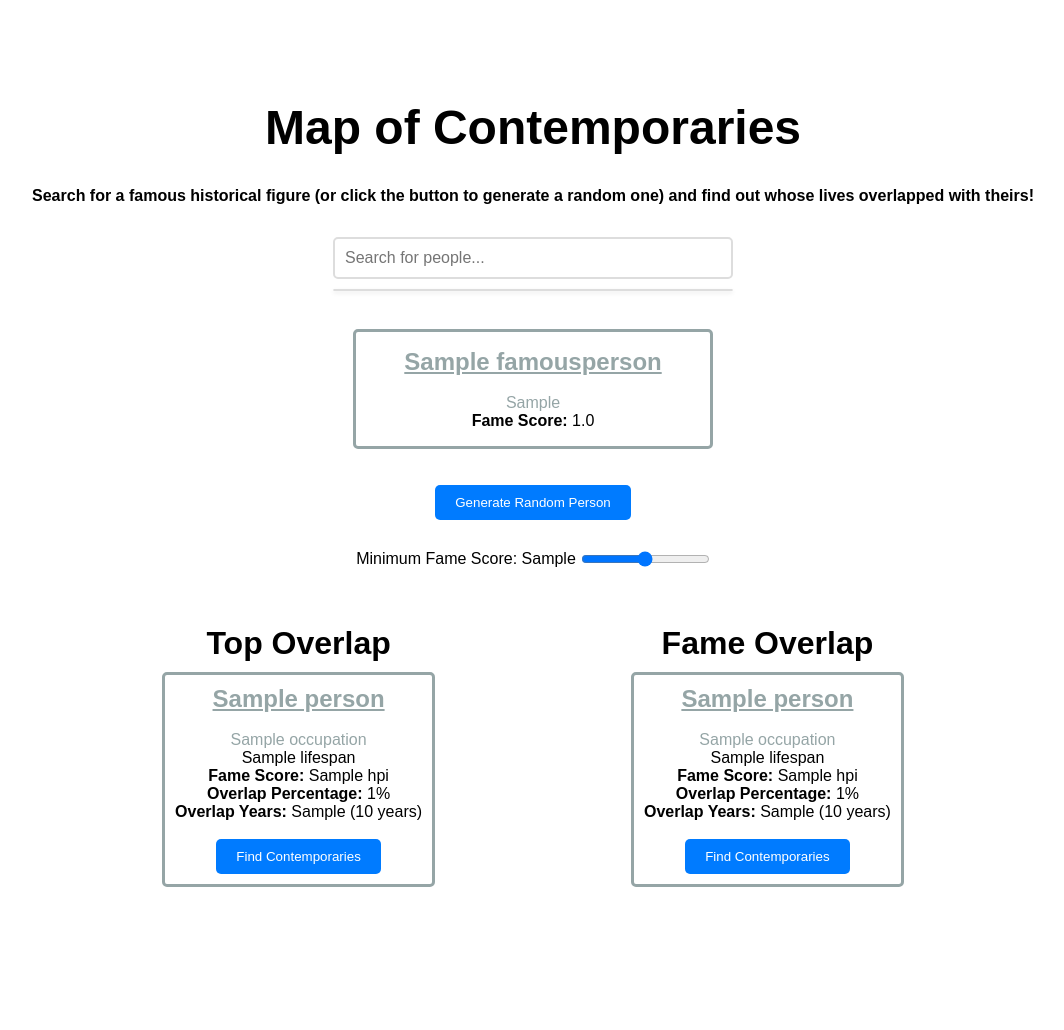
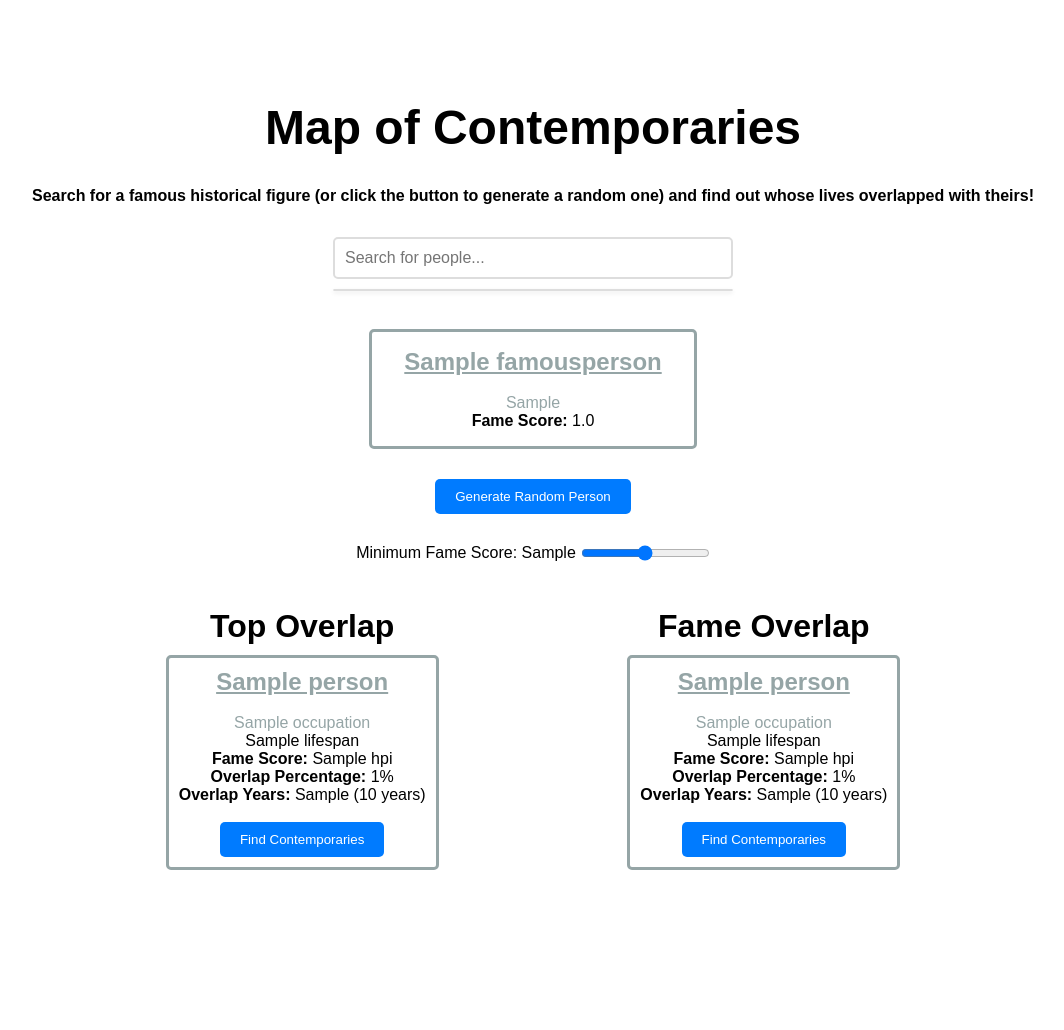
Before and after one commit to Jonathan-Heaney/moc-railway, a Django app: template contemporaries/templates/contemporaries/index.html in a window 1280 px wide. Shown: the whole page, without its empty margins (107-1171 px from the left). After the commit the page ends 870 px from the top, so only its background shows below. Run offline with Django 5.2, Linux system fonts and the light colour scheme; tables that the repository leaves empty hold one stand-in row (values such as "Sample post"); the template is opened without the code that fills it: values that come from a table or form of the project are taken from there, most other values are stand-ins (such as "Sample title", 1, 10 or a date in 2020).

Commit message:
Still confused by overlap lists not lining up

```diff
--- a/static/style.css
+++ b/static/style.css
@@ -106,7 +106,6 @@
 
 .person-detail {
   text-align: center;
-  border: 1px solid #ddd;
   margin: 10px 0;
   padding: 10px;
   border-radius: 5px;
@@ -114,8 +113,12 @@
 }
 
 .random-person-card {
+  text-align: center;
   display: inline-block;
-  padding: 1rem 3rem;
+  margin: 10px 0;
+  padding: 1rem 2rem;
+  border-radius: 5px;
+  max-width: 100%;
 }
 
 .info {
@@ -145,6 +148,10 @@
   .explainer {
     font-size: 0.6rem;
   }
+
+  .random-person-card {
+    padding: 10px;
+  }
 }
 
 @media (min-width: 768px) {
@@ -169,13 +176,13 @@
     width: auto; /* Adjust width automatically to content */
     max-width: 48%; /* Ensures that it doesn't exceed half the container's width */
     box-sizing: border-box; /* Includes padding and border in the element's total width and height */
-    margin: 1%; /* Provides space between the lists */
+    /* margin: 1%; Provides space between the lists */
     padding: 1em; /* Adjust padding as needed for your design */
   }
 
   .person-detail {
     width: auto; /* Adjust width automatically to content, within the confines of the .list */
-    margin-bottom: 1em; /* Space between cards */
+    /* margin-bottom: 1em; Space between cards */
     /* Add other styles for border, padding etc. */
   }
 }
```
